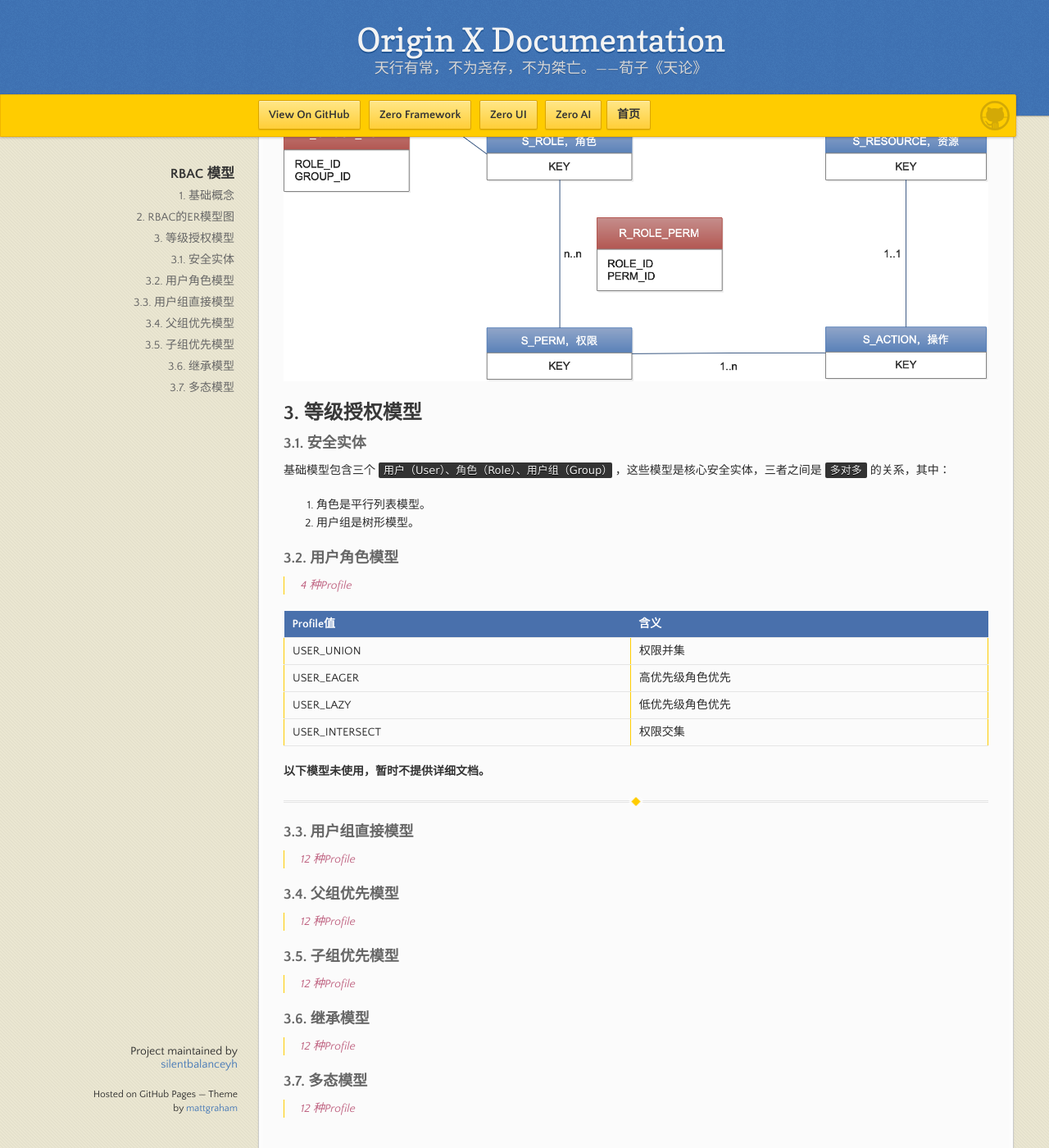
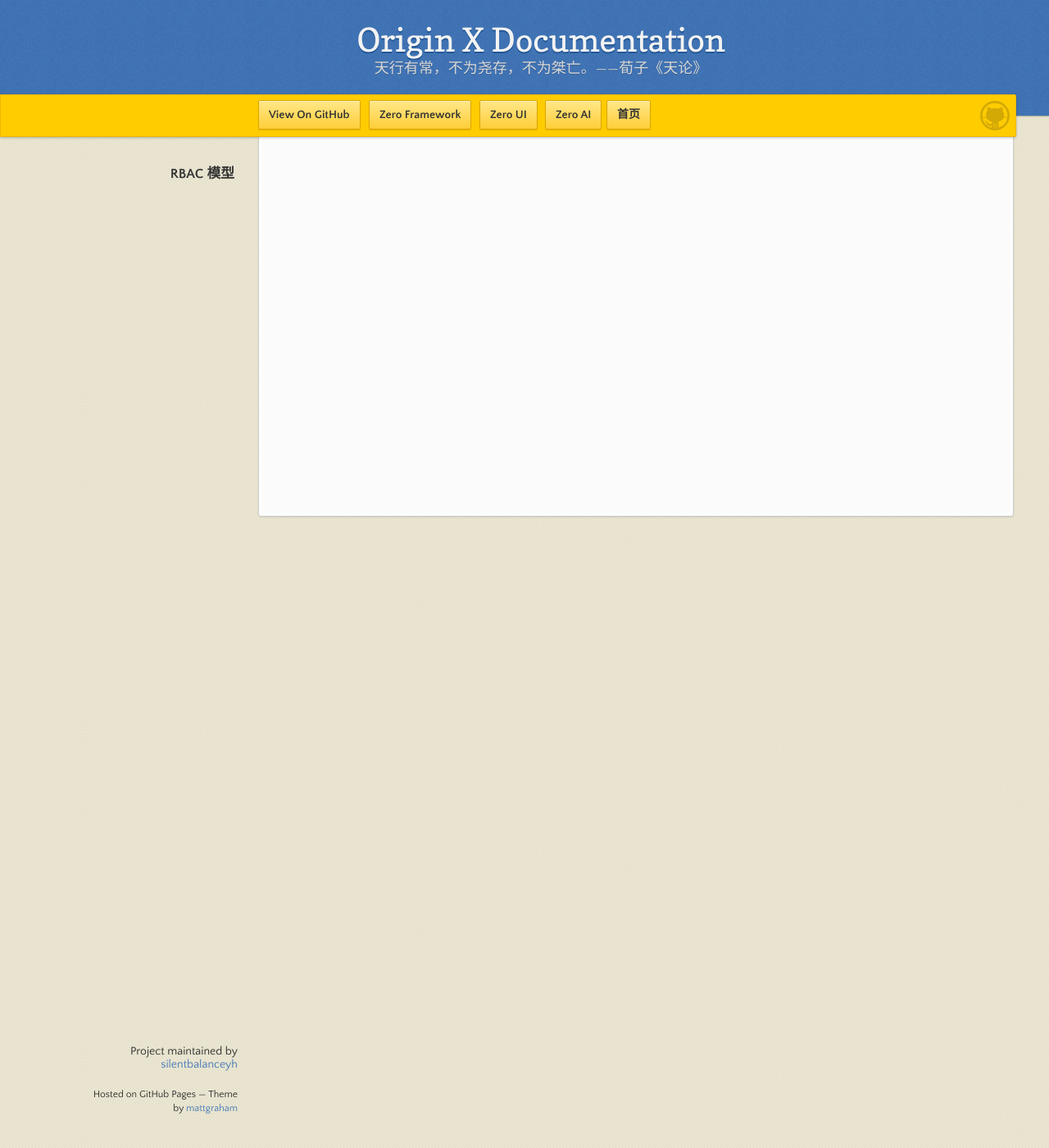
Before and after one commit to silentbalanceyh/mi-kb, a Jekyll site: the page built from origin-x-engine/quan-xian-jiao-cheng/os-002-rbacmo-xing.md, in a window 1280 px wide and 1400 px high, scrolled down 730 px. Shown: the whole window at 82% size. Built offline with Jekyll 4.4.1, drawn with Linux system fonts in a browser that asks for light colours; our own code applies the rules of GitHub Pages for plain Markdown files; some of the changed text lies outside the part shown.

Commit message:
Updates origin-x-engine/quan-xian-jiao-cheng/os-002-rbacmo-xing.md
Auto commit by GitBook Editor

```diff
--- a/origin-x-engine/quan-xian-jiao-cheng/os-002-rbacmo-xing.md
+++ b/origin-x-engine/quan-xian-jiao-cheng/os-002-rbacmo-xing.md
@@ -1,61 +1 @@
 # RBAC 模型
-
-## 1. 基础概念
-
-`Origin X`中的RBAC模型使用了`zero-rbac`的扩展模块，其中它包含了下边几个基础概念：
-
-* 角色（Role）
-* 用户（User）
-* 用户组（Group）
-* 权限（Permission）
-* 操作（Action）
-* 资源（Resource）
-* 视图（View）
-
-## 2. RBAC的ER模型图
-
-![](/assets/images/ox/os-002-1.png)
-
-## 3. 等级授权模型
-
-### 3.1. 安全实体
-
-基础模型包含三个`用户（User）、角色（Role）、用户组（Group）`，这些模型是核心安全实体，三者之间是`多对多`的关系，其中：
-
-1. 角色是平行列表模型。
-2. 用户组是树形模型。
-
-### 3.2. 用户角色模型
-
->  4 种Profile
-
-| Profile值 | 含义 |
-| :--- | :--- |
-| USER_UNION | 权限并集 |
-| USER_EAGER | 高优先级角色优先 |
-| USER_LAZY | 低优先级角色优先 |
-| USER_INTERSECT | 权限交集 |
-
-**以下模型未使用，暂时不提供详细文档。**
-
-<hr/>
-
-### 3.3. 用户组直接模型
-
->  12 种Profile
-
-### 3.4. 父组优先模型
-
->  12 种Profile
-
-### 3.5. 子组优先模型
-
->  12 种Profile
-
-### 3.6. 继承模型
-
->  12 种Profile
-
-### 3.7. 多态模型
-
->  12 种Profile
```
